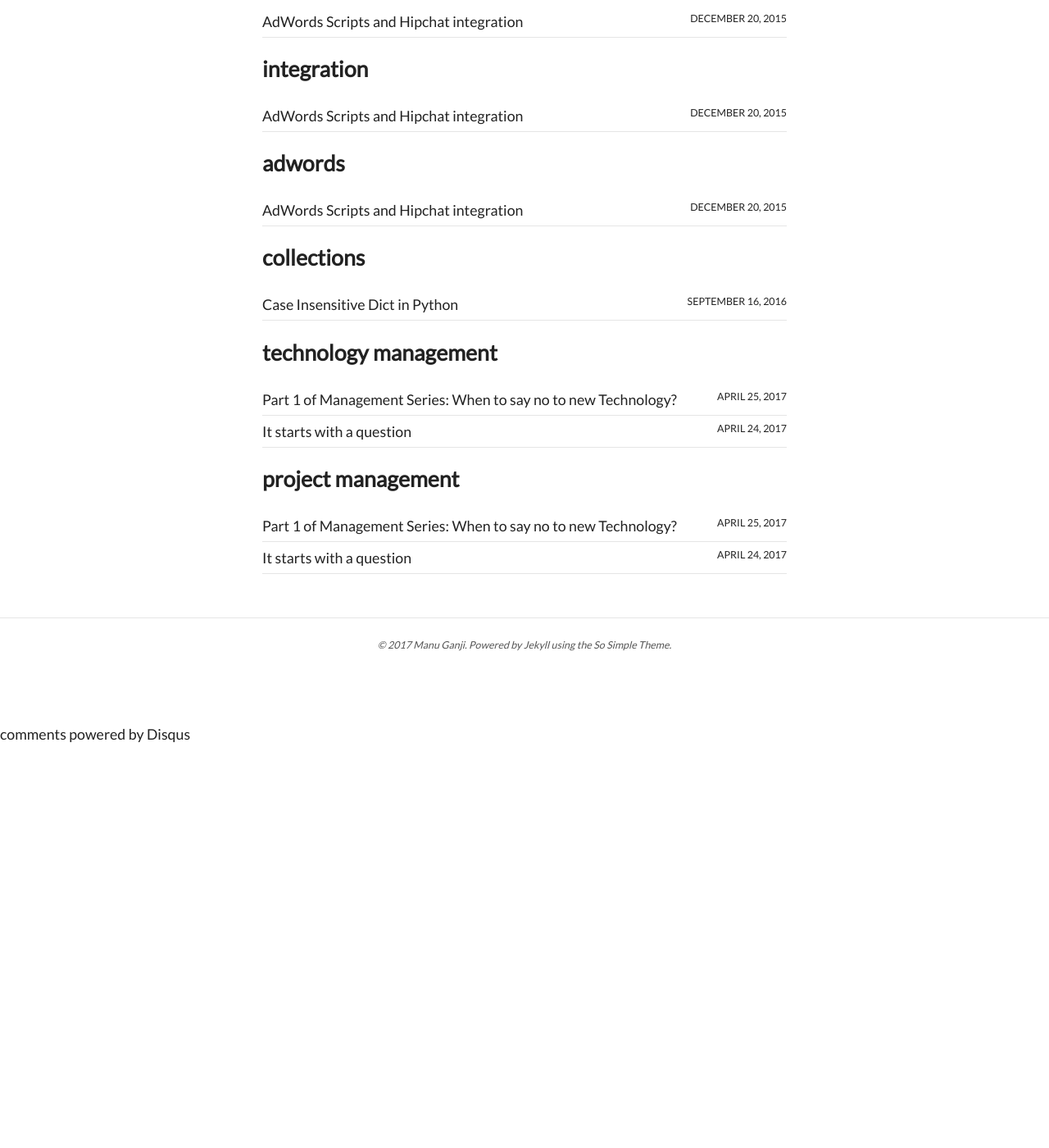
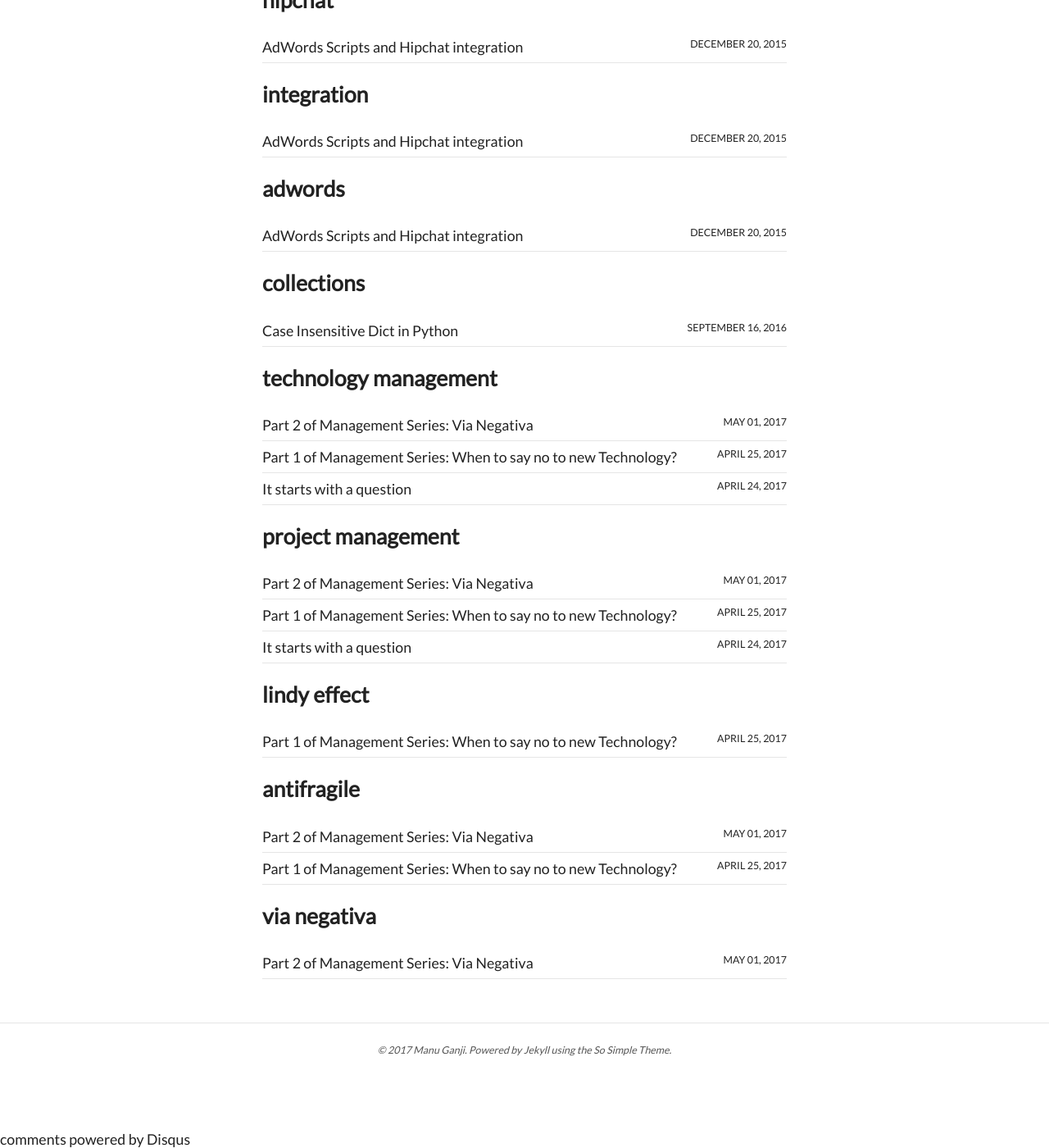
Before and after one commit to manuganji/manuganji.github.io, a Jekyll site: the page built from tags.html, in a window 1280 px wide and 1400 px high, scrolled down 7873 px. Shown: the whole window at 82% size. Built offline with Jekyll 4.4.1, drawn with Linux system fonts in a browser that asks for light colours; nearby versions of some CDN libraries; comment, search, counter and statistics services are not loaded; before the commit the page ends 8779 px from its top, so only the background shows below that; some of the changed text lies outside the part shown.

Commit message:
New post on via negativa

```diff
--- a/_posts/2017-04-24-starts-with-question.md
+++ b/_posts/2017-04-24-starts-with-question.md
@@ -29,4 +29,5 @@ All of these dilemmas deserve rational answers. I'll make an attempt in these es
 
 The ideas are in the end simple but like a paradox it takes some effort to appreciate the simplicity. This is a work in progress and I'm going to update some sections based on reader feedback.
 
-- Essay 1: [When to say no to new Technology?]({{ site.baseurl }}{% post_url 2017-04-25-part-1-management-series %})
+- Essay 1: [When to say no to new Technology?]({{ site.baseurl }}{% post_url 2017-04-25-say-no-new-technology %})
+- Essay 2: [Via Negativa]({{ site.baseurl }}{% post_url 2017-05-01-via-negativa %})
--- a/_posts/2017-04-25-part-1-management-series.md
+++ b/_posts/2017-04-25-say-no-new-technology.md
@@ -3,7 +3,7 @@ layout: post
 title: "Part 1 of Management Series: When to say no to new Technology?"
 description: "When does it merit an upgrade?"
 categories: management
-tags: [technology management, project management]
+tags: [technology management, project management, lindy effect, antifragile]
 modified: 2017-4-25
 ---
 We've heard this story before. A new software library is open sourced on Github by a team of good samaritan developers who seek neither fame nor money. Now teams all over the world are mulling over how many lines of code it can eliminate, how it would solve all their own problems and probably deliver world peace. Your manager assigns you the responsibility for a transition plan because  _competitive edge_, _productivity_ and other buzzwords.
--- /dev/null
+++ b/_posts/2017-05-01-via-negativa.md
@@ -0,0 +1,23 @@
+---
+layout: post
+title: "Part 2 of Management Series: Via Negativa"
+description: "Knowledge through disproof and why that's superior to straight theory"
+categories: management
+tags: [technology management, project management, via negativa, antifragile]
+modified: 2017-5-1
+---
+There are two ways to acquire and enrich your knowledge.
+
+The popular way is to learn about what something _is_, what is proven to work and why it works.
+
+The other way is called Via Negativa - by describing what something is not,  what is not yet disqualified without insisting too much on explanation.
+
+I've had a vague notion for this idea for a few years. I must credit Taleb for introducing me to this philosophy in _Antifragile_.
+
+Via Negativa knowledge has a few advantages. Foremost, it is more robust. Something known to fail in a few scenarios can be safely ignored forever. But something that works now is still open to failure in an unforeseen situation.
+
+Obviously, I hate project demos that show new features and make emotional pitches about future while ignoring behaviour under uncontrolled conditions.
+
+Via Negativa avoids [Confirmationist Bias](https://en.wikipedia.org/wiki/Confirmation_bias). Remember that _Idea Guy_ who misses the point that everyone in the room can see? It also avoids the [Surviorship Bias](https://en.wikipedia.org/wiki/Survivorship_bias) and [Narrative Fallacy](https://wiki.lesswrong.com/wiki/Narrative_fallacy). It also explains why most new ideas fail. Because they have hidden fragilities.
+
+Throughout this series, I'll point out what doesn't work. I'll probably make a list of ideas that don't work. The understanding is that all other options are open to experiment until proven wrong. This doesn't make us pessimists but helps us avoid fragilities.
```
